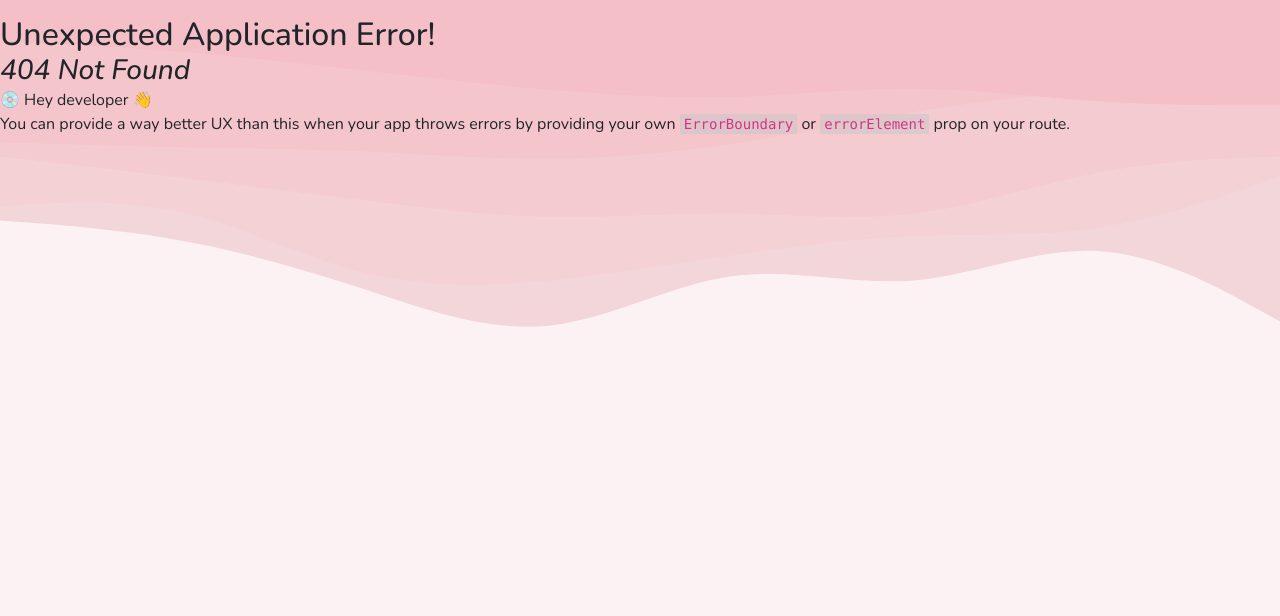
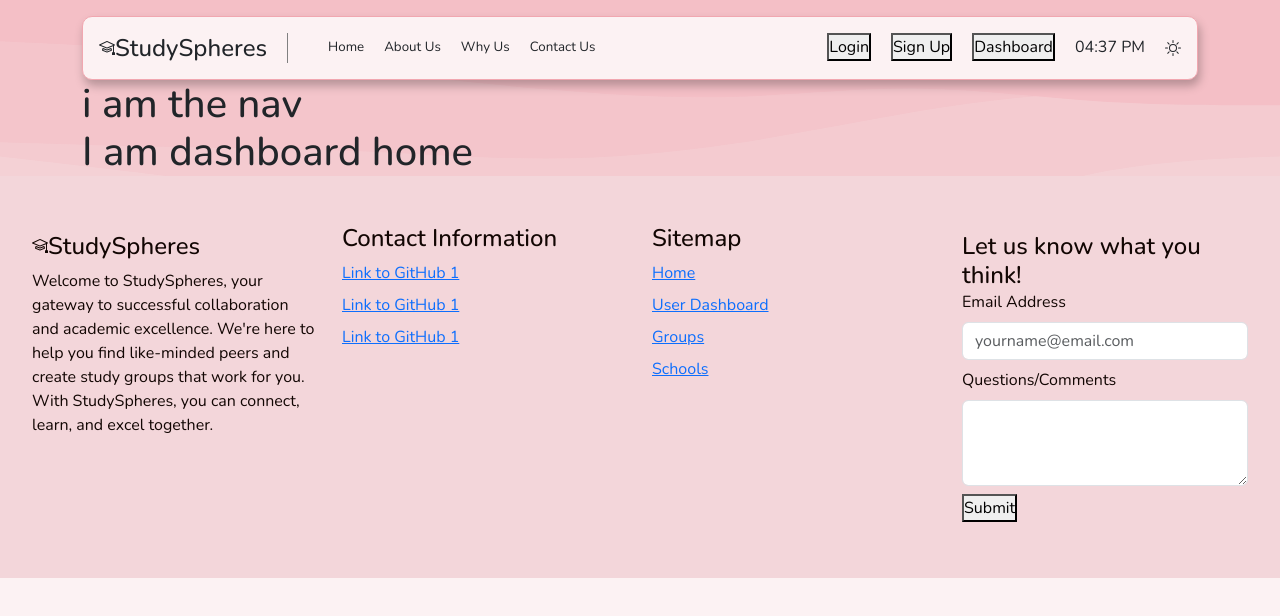
Before and after one commit to guycdev/ClassCircles, a React (Vite) app in the folder frontend/: page /dashboard in a window 1280 px wide. Before the commit this address had no page. Shown: the top 616 px of the page. Built offline with nearby package versions, Linux system fonts and the light colour scheme.

Commit message:
added dashboard route

```diff
--- a/frontend/src/App.jsx
+++ b/frontend/src/App.jsx
@@ -8,11 +8,17 @@ import {
 import HomeLayout from "./layouts/HomeLayout";
 import "bootstrap/dist/css/bootstrap.min.css";
 import Home from "./pages/home/Home";
+import DashboardLayout from "./layouts/DashboardLayout";
+import DashboardHome from "./pages/Dash/Home/DashboardHome";
 
 const route = createBrowserRouter(
   createRoutesFromElements(
     <Route element={<HomeLayout />}>
       <Route index element={<Home />} />
+      <Route path="dashboard" element={<DashboardLayout />}>
+        <Route index element={<DashboardHome />} />
+        <Route path="join" element={<h1>Join group</h1>} />
+      </Route>
     </Route>
   )
 );
--- a/frontend/src/components/SvgMarquee.jsx
+++ b/frontend/src/components/SvgMarquee.jsx
@@ -1,7 +1,7 @@
 import React from "react";
 import Marquee from "react-fast-marquee";
 import { ReactSVG } from "react-svg";
-import styles from "./Components.Module.css";
+import styles from "./Components.module.css";
 
 export default function SvgMarquee(props) {
   const { svgs, pause } = props;
--- /dev/null
+++ b/frontend/src/layouts/DashboardLayout.jsx
@@ -0,0 +1,11 @@
+import React from "react";
+import { Outlet } from "react-router-dom";
+
+export default function DashboardLayout() {
+  return (
+    <>
+      <h1>i am the nav</h1>
+      <Outlet />
+    </>
+  );
+}
--- /dev/null
+++ b/frontend/src/pages/Dash/Home/DashboardHome.jsx
@@ -0,0 +1,6 @@
+import React from "react";
+import styles from "./DashboardHome.module.css";
+
+export default function DashboardHome() {
+  return <h1>I am dashboard home</h1>;
+}
```
Also changed, not shown: frontend/src/pages/Dash/Home/DashboardHome.module.css (added).
